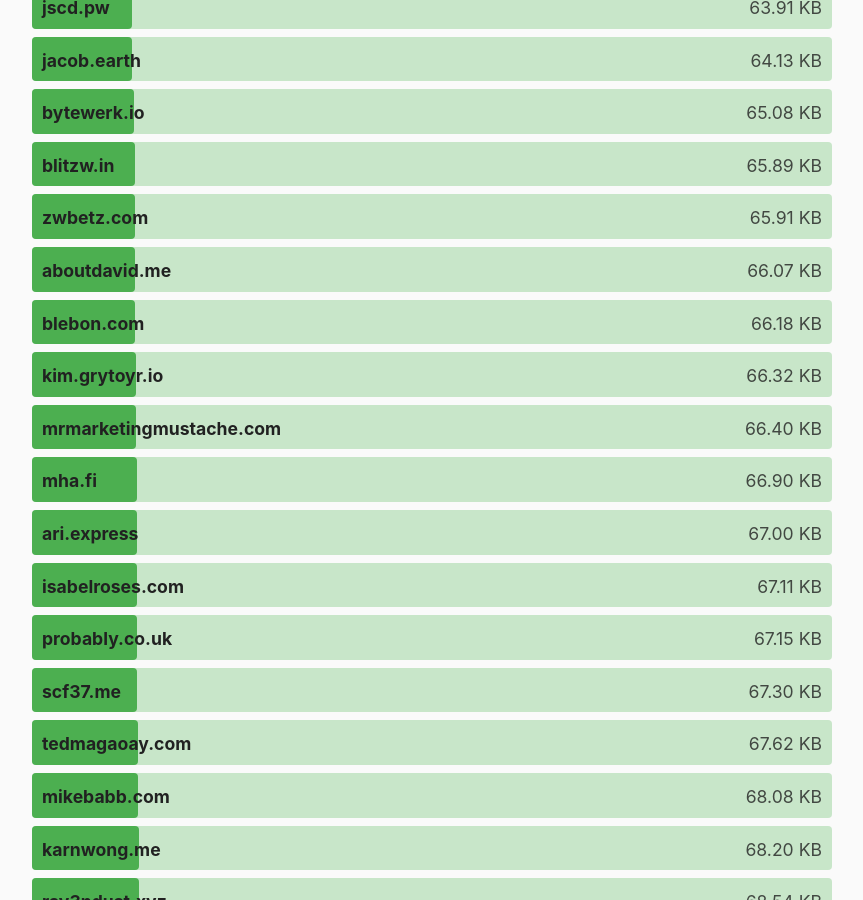
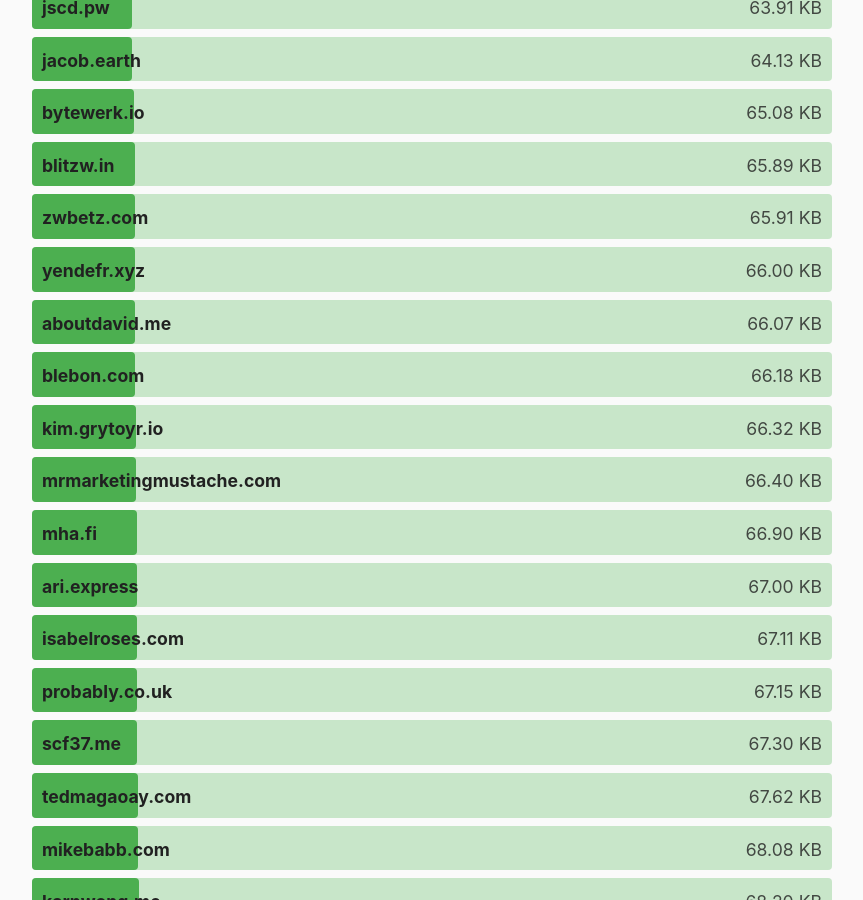
Before and after one commit to kevquirk/512kb.club, a Jekyll site: the page built from index.md, in a window 1280 px wide and 900 px high, scrolled down 19731 px. Shown: the whole window, without its empty margins (208-1071 px from the left). Built offline with Jekyll 4.4.1, drawn with Linux system fonts in a browser that asks for light colours.

Commit message:
Update sites.yml

```diff
--- a/_data/sites.yml
+++ b/_data/sites.yml
@@ -4257,3 +4257,8 @@
   url: https://zwieratko.sk/
   size: 30.94
   last_checked: 2025-05-18
+
+- domain: yendefr.xyz
+  url: https://yendefr.xyz/
+  size: 66
+  last_checked: 2025-07-24
```
